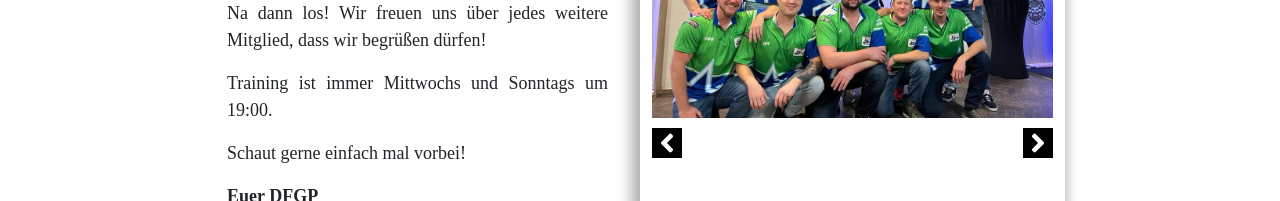
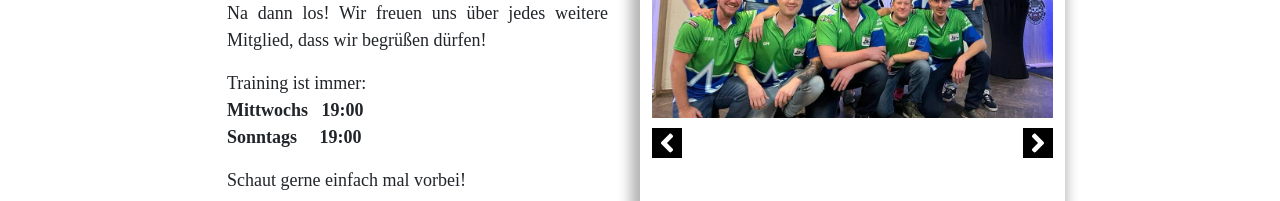
Before and after one commit to Cod1ngFabi/DFGP, a React (Create React App) app: page / in a window 1280 px wide. Shown: the part 2053-2254 px from the top of the page. Built offline with nearby package versions, Linux system fonts and the light colour scheme.

Commit message:
little text change

```diff
--- a/src/membership.js
+++ b/src/membership.js
@@ -66,7 +66,7 @@ const MotivationText = () => {
     return (
        <div className="motivationText">
        <p>Es trifft mindestens einer der Punkte auf dich zu? Na dann los! Wir freuen uns über jedes weitere Mitglied, dass wir begrüßen dürfen!</p>
-       <p>Training ist immer Mittwochs und Sonntags um 19:00.</p>
+       <p>Training ist immer: <br /><b>Mittwochs &nbsp; 19:00 </b><br /><b>Sonntags &nbsp;&nbsp;&nbsp;&nbsp;19:00</b></p>
        <p>Schaut gerne einfach mal vorbei!</p>
        <p><strong>Euer DFGP</strong></p>
        </div>
```
